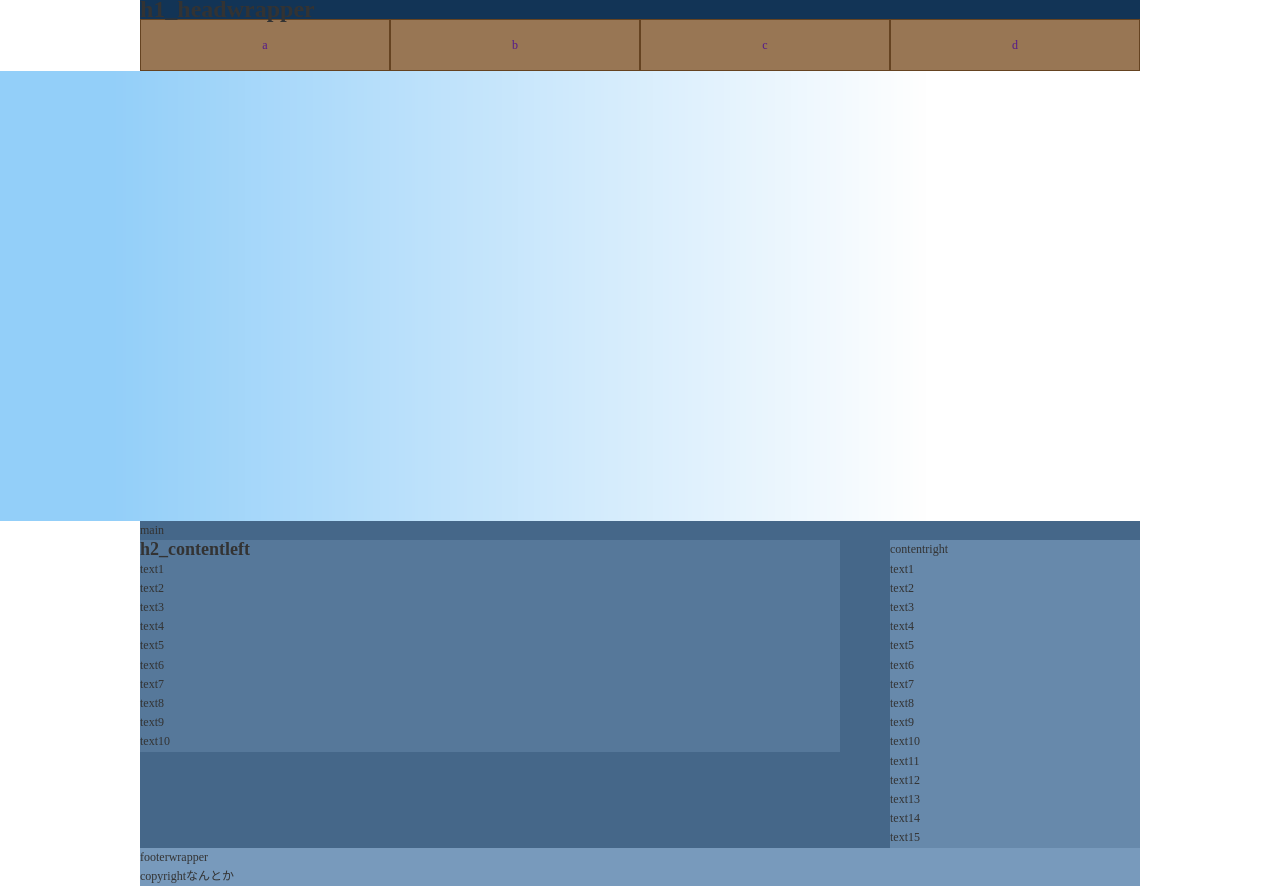
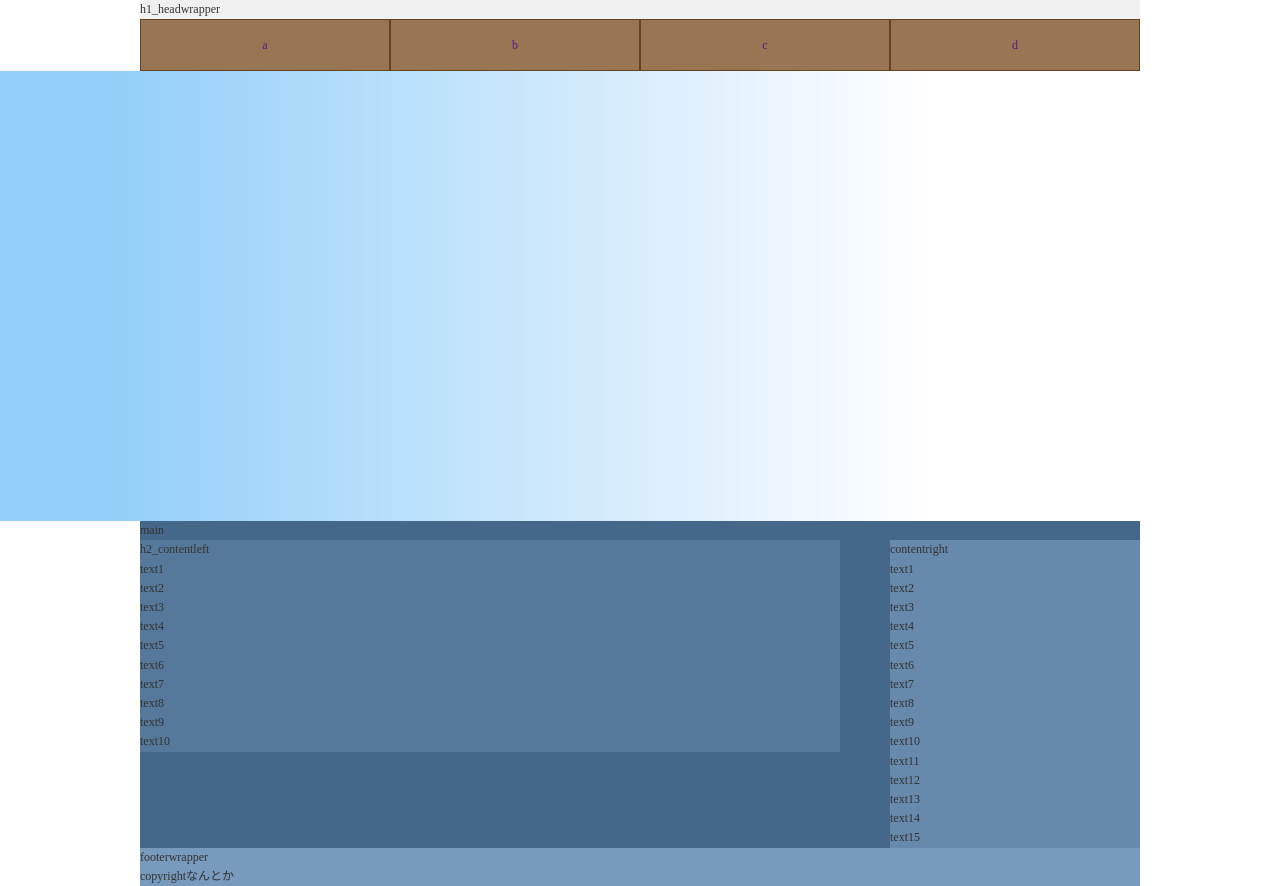
Before and after one commit to tomatoaiu/github_web, a plain HTML site: page index.html in a window 1280 px wide. Drawn offline with Linux system fonts and the light colour scheme.

Commit message:
edit css

```diff
--- a/css/common.css
+++ b/css/common.css
@@ -12,7 +12,7 @@
 }
 
 #headwrapper{
-  background-color: #123456;
+  background-color: #f0f0f0;
 }
 
 #globalnav{
--- a/css/utility.css
+++ b/css/utility.css
@@ -3,10 +3,10 @@
   padding: 0;
 }
 
-/*p, ul, li, a{
-  margin: 0;
-  padding: 0;
-}*/
+p, ul, li, a, h1, h2, h3, h4{
+  font-size: 12px;
+  font-weight: normal;
+}
 
 body{
   color: #333;
```
